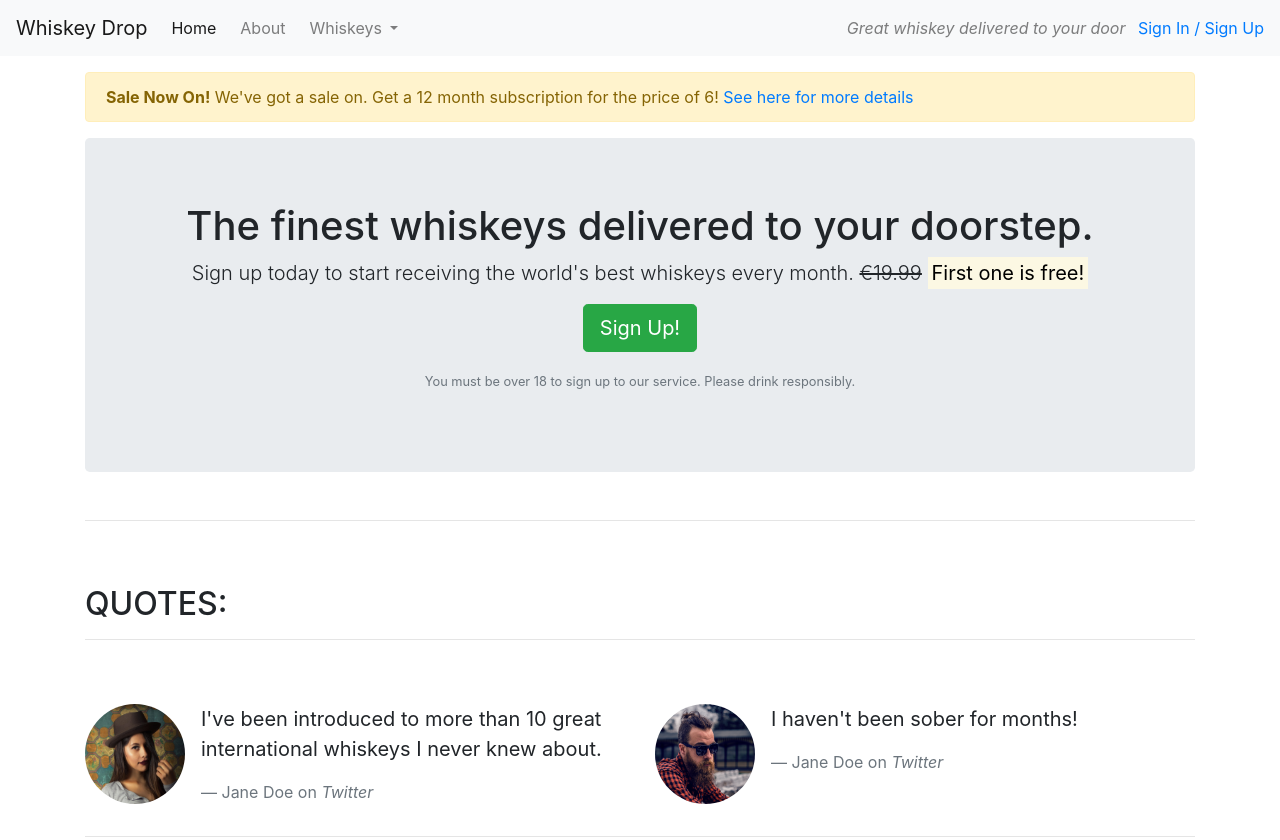
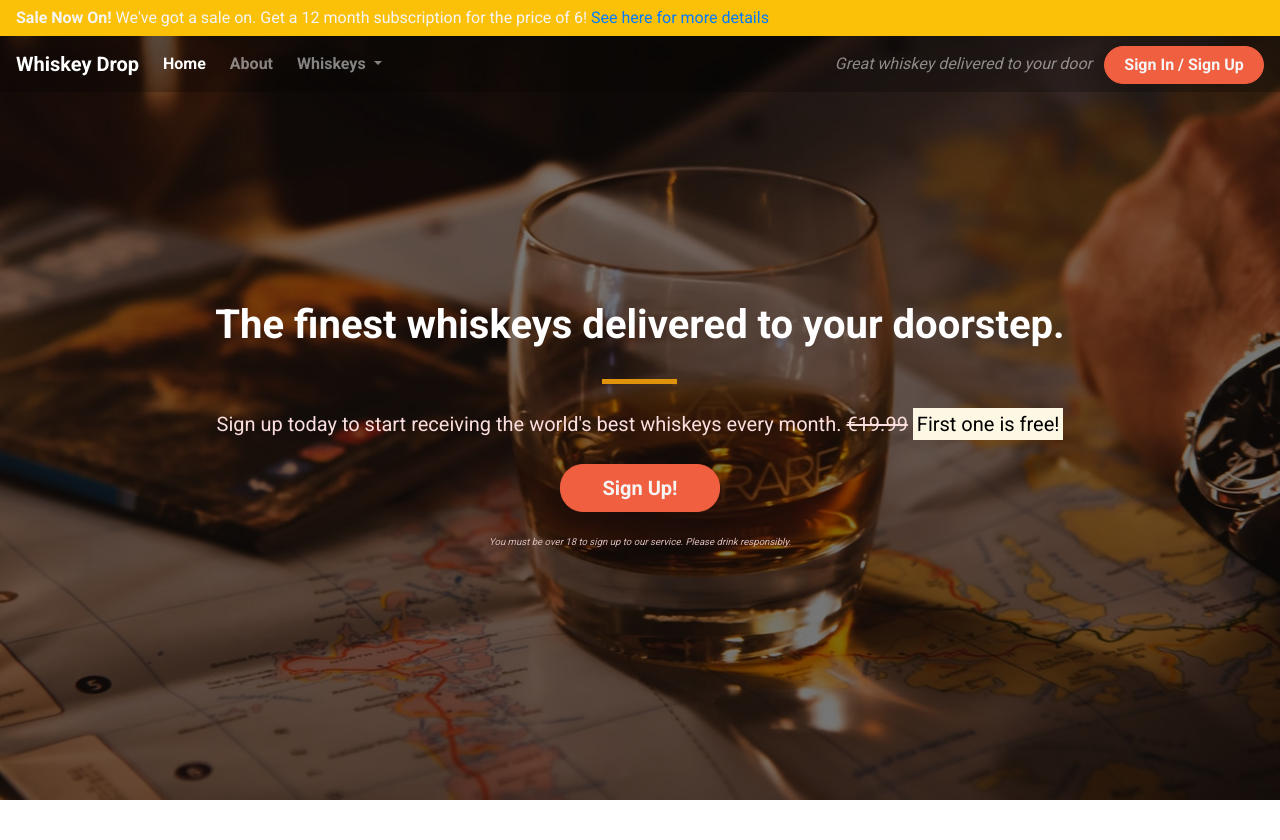
Before and after one commit to ThijsTerporten/Coding, a plain HTML site: page index.html in a window 1280 px wide. Shown: the top 840 px of the page. Drawn offline with nearby package versions, Linux system fonts and the light colour scheme.

Commit message:
image added, css created

```diff
--- /dev/null
+++ b/css/style.css
@@ -0,0 +1,145 @@
+body {
+    font-family: 'Roboto', sans-serif;
+}
+
+.alert-container .col-12 {
+    padding-left: 0;
+    padding-right: 0;
+}
+
+.site-wide-alert {
+    border-radius: 0;
+    margin-bottom: 0;
+    padding: 5px 15px;
+    color: whitesmoke;
+    background-color: #fbc008;
+    border-color: #fbc008;
+}
+
+.callout-container {
+    height: 100vh;
+
+
+  background: url(../images/whiskey-bg.jpg) no-repeat bottom right fixed;
+  -webkit-background-size: cover;
+  -moz-background-size: cover;
+  -o-background-size: cover;
+  background-size: cover;
+
+  display: flex;
+  align-items: center;
+  justify-content: center;
+
+  position: relative;
+
+}
+
+.opaque-overlay{
+    position: absolute;
+    top: 0;
+    left: 0;
+    height: 100%;
+    width: 100%;
+    background-color: rgba(0,0,0,0.5);
+}
+
+.quotes-container{}
+
+.features-container{}
+
+/* Navbar */
+
+.navalert-container{
+    position: absolute;
+    top: 0;
+    left: 0;
+    padding-left: 0;
+    padding-right: 0;
+    z-index: 1;
+}
+
+.navbar{
+    margin-bottom: 0;
+    border: 0;
+    width: 100%;
+    background-color: rgba(0,0,0,0.25);
+}
+
+.navbar .navbar-toggler{
+    border: 0;
+}
+
+.navbar-brand {
+    font-weight: bold;
+}
+
+.navbar .navbar-nav a {
+    font-weight: bold;
+}
+
+
+/* Jumbotron */
+
+.jumbotron{
+    background-color: transparent;
+}
+
+.jumbotron-header{
+    color: white;
+    font-weight: bold;
+    margin-bottom: 30px;
+    margin-top: 100px;
+}
+
+.jumbotron .lead {
+    margin: 25px 0;
+    color: #fbdede;
+}
+
+.jumbotron small{
+    font-size: 60%;
+    font-style: italic;
+    color: #d8bbbb;
+}
+
+/* Block Divider */
+
+.block-divider{
+    width: 75px;
+    height: 5px;
+    border: 0;
+}
+
+.block-divider--orange{
+     background-color: #de930a;
+}
+
+.block-divider--short{
+    width: 35px;
+}
+
+/* Buttons */
+
+.btn--cta{
+    font-weight: bold;
+    border-radius: 23px;
+    width: 160px;
+}
+
+.btn--red{
+    color: whitesmoke;
+    background-color: #f05f40;
+    border-color: #f05f40;
+}
+
+.btn--red:hover,
+.btn--red:active,
+.btn--red:focus,
+.btn--red:active:focus {
+    background-color: #d40733;
+    border-color: #d40733;
+}
+
+a:hover{
+    color: whitesmoke;
+}
--- a/index.html
+++ b/index.html
@@ -6,16 +6,31 @@
     <meta name="viewport" content="width=device-width, initial-scale=1.0">
     <title>Whiskey Drop | Taste a new whiskey every month</title>
     <link rel="stylesheet" href="https://maxcdn.bootstrapcdn.com/bootstrap/4.1.3/css/bootstrap.min.css">
-    <link rel="stylesheet" href="https://use.fontawesome.com/releases/v5.6.1/css/all.css" integrity="sha384-gfdkjb5BdAXd+lj+gudLWI+BXq4IuLW5IT+brZEZsLFm++aCMlF1V92rMkPaX4PP" crossorigin="anonymous">
+    <link rel="stylesheet" href="https://use.fontawesome.com/releases/v5.6.1/css/all.css"
+        integrity="sha384-gfdkjb5BdAXd+lj+gudLWI+BXq4IuLW5IT+brZEZsLFm++aCMlF1V92rMkPaX4PP" crossorigin="anonymous">
+    <link href="https://fonts.googleapis.com/css?family=Roboto:400,700" rel="stylesheet">
+    <link rel="stylesheet" href="css/style.css" type="text/css">
 </head>
 
 <body>
     <!--Nav-->
-    <nav class="navbar navbar-light navbar-expand-sm bg-light">
+    <div class="container-fluid navalert-container">
+        <div class="container-fluid alert-container">
+        <div class="row d-none d-sm-block">
+            <div class="col-12">
+                <div class="site-wide-alert alert alert-warning">
+                    <strong>Sale Now On!</strong> We've got a sale on. Get a 12 month subscription for the price of 6!
+                    <a href="">See here for more details</a>
+                </div>
+            </div>
+        </div>
+    </div>
+        <nav class="navbar navbar-dark navbar-expand-sm">
             <a href="/" class="navbar-brand">
                 Whiskey Drop</a>
 
-        <button class="navbar-toggler ml-auto" type="button" data-toggle="collapse" data-target="#navbarNavDropdown" aria-controls="navbarNavDropdown" aria-expanded="false" aria-label="Toggle navigation">
+            <button class="navbar-toggler ml-auto" type="button" data-toggle="collapse" data-target="#navbarNavDropdown"
+                aria-controls="navbarNavDropdown" aria-expanded="false" aria-label="Toggle navigation">
                 <span class="navbar-toggler-icon"></span></button>
 
             <div class="collapse navbar-collapse" id="navbarNavDropdown">
@@ -23,7 +38,8 @@
                     <li class="active nav-item mr-2"><a class="nav-link" href="/">Home</a></li>
                     <li class="nav-item mr-2"><a class="nav-link" href="">About</a></li>
                     <li class="nav-item dropdown">
-                    <a class="nav-link dropdown-toggle" href="#" id="navbarDropdownMenuLink" role="button" data-toggle="dropdown" aria-haspopup="true" aria-expanded="false">
+                        <a class="nav-link dropdown-toggle" href="#" id="navbarDropdownMenuLink" role="button"
+                            data-toggle="dropdown" aria-haspopup="true" aria-expanded="false">
                             Whiskeys
                         </a>
                         <div class="dropdown-menu" aria-labelledby="navbarDropdownMenuLink">
@@ -39,35 +55,36 @@
             </div>
             <div class="d-none d-md-block">
                 <p class="navbar-text my-auto mr-2"><i>Great whiskey delivered to your door</i></p>
-            <a href="/login">Sign In / Sign Up</a>
+                <a href="/login" class="btn btn--cta btn--red">Sign In / Sign Up</a>
             </div>
             <!--</div>-->
         </nav>
-    <article class="container mt-3">
-        <div class="row d-none d-sm-block">
-            <div class="col-12">
-                <div class="alert alert-warning">
-                    <strong>Sale Now On!</strong> We've got a sale on. Get a 12 month subscription for the price of 6! <a href="">See here for more details</a>
     </div>
-            </div>
-        </div>
+
+    <div class="container-fluid callout-container">
         <!-- Callout -->
+        <div class="opaque-overlay">&nbsp;</div>
         <div class="row">
             <div class="col-12">
                 <section class="callout jumbotron text-center">
-                    <h1>The finest whiskeys delivered to your doorstep.</h1>
+                    <h1 class="jumbotron-header">The finest whiskeys delivered to your doorstep.</h1>
+                    <hr class="block-divider block-divider--orange">
                     <p class="lead">Sign up today to start receiving the world's best whiskeys every month.
                         <s class="d-none d-sm-inline">€19.99</s>
                         <span class="d-inline d-sm-none"><br></span>
                         <strong><mark>First one is free!</mark></strong></p>
-                    <p><button class="btn btn-lg btn-success" data-toggle="modal" data-target="#signUpModal">Sign Up!</button></p>
-                    <p class="text-muted"><small>You must be over 18 to sign up to our service. Please drink responsibly.</small></p>
+                    <p><button class="btn btn-lg btn--cta btn--red" data-toggle="modal" data-target="#signUpModal">Sign
+                            Up!</button></p>
+                    <p class="text-muted"><small>You must be over 18 to sign up to our service. Please drink
+                            responsibly.</small></p>
                 </section>
             </div>
         </div>
         <!-- /.callout -->
-        <hr>
+    </div>
+
     <!-- Quotes -->
+    <div class="container quotes-container">
         <section class="quotes">
             <div class="row">
                 <div class="col-12 my-5">
@@ -83,8 +100,10 @@
                         </div>
                         <div class="media-body">
                             <blockquote class="blockquote">
-                                <p>I've been introduced to more than 10 great international whiskeys I never knew about.</p>
-                                <footer class="blockquote-footer">Jane Doe on <cite title="Twitter">Twitter</cite></footer>
+                                <p>I've been introduced to more than 10 great international whiskeys I never knew about.
+                                </p>
+                                <footer class="blockquote-footer">Jane Doe on <cite title="Twitter">Twitter</cite>
+                                </footer>
                             </blockquote>
                         </div>
                     </div>
@@ -97,16 +116,19 @@
                         <div class="media-body">
                             <blockquote class="blockquote">
                                 <p>I haven't been sober for months!</p>
-                                <footer class="blockquote-footer">Jane Doe on <cite title="Twitter">Twitter</cite></footer>
+                                <footer class="blockquote-footer">Jane Doe on <cite title="Twitter">Twitter</cite>
+                                </footer>
                             </blockquote>
                         </div>
                     </div>
                 </div>
             </div>
         </section>
+    </div>
     <!-- /.quotes -->
-        <hr>
+
     <!-- Features -->
+    <div class="features-container">
         <section class="features">
             <div class="row">
                 <div class="col-12 my-5">
@@ -117,29 +139,37 @@
             <div class="row">
                 <div class="col-12 col-md-6 col-lg-4">
                     <div class="feature">
-                        <h3><i class="fas fa-gift d-none d-sm-inline"></i> Feature 1 <span class="badge badge-success">New!</span></h3>
-                        <p>Lorem ipsum dolor sit amet, consectetur adipiscing elit, sed do eiusmod tempor incididunt ut labore et dolore magna aliqua. Ut enim ad minim veniam, quis nostrud exercitation ullamco laboris nisi ut aliquip ex ea commodo consequat.</p>
+                        <h3><i class="fas fa-gift d-none d-sm-inline"></i> Feature 1 <span
+                                class="badge badge-success">New!</span></h3>
+                        <p>Lorem ipsum dolor sit amet, consectetur adipiscing elit, sed do eiusmod tempor incididunt ut
+                            labore et dolore magna aliqua. Ut enim ad minim veniam, quis nostrud exercitation ullamco
+                            laboris nisi ut aliquip ex ea commodo consequat.</p>
                         <p><a class="btn btn-sm btn-light" href="">Read More</a></p>
                     </div>
                 </div>
                 <div class="col-12 col-md-6 col-lg-4">
                     <div class="feature">
                         <h3><i class="fas fa-credit-card d-none d-sm-inline"></i> Feature 2</h3>
-                        <p>Lorem ipsum dolor sit amet, consectetur adipiscing elit, sed do eiusmod tempor incididunt ut labore et dolore magna aliqua. Ut enim ad minim veniam, quis nostrud exercitation ullamco laboris nisi ut aliquip ex ea commodo consequat.</p>
+                        <p>Lorem ipsum dolor sit amet, consectetur adipiscing elit, sed do eiusmod tempor incididunt ut
+                            labore et dolore magna aliqua. Ut enim ad minim veniam, quis nostrud exercitation ullamco
+                            laboris nisi ut aliquip ex ea commodo consequat.</p>
                         <p><a class="btn btn-sm btn-light" href="">Read More</a></p>
                     </div>
                 </div>
                 <div class="col-12 d-md-none d-lg-block col-lg-4">
                     <div class="feature">
                         <h3><i class="fas fa-times-circle d-none d-sm-inline"></i> Feature 3</h3>
-                        <p>Lorem ipsum dolor sit amet, consectetur adipiscing elit, sed do eiusmod tempor incididunt ut labore et dolore magna aliqua. Ut enim ad minim veniam, quis nostrud exercitation ullamco laboris nisi ut aliquip ex ea commodo consequat.</p>
+                        <p>Lorem ipsum dolor sit amet, consectetur adipiscing elit, sed do eiusmod tempor incididunt ut
+                            labore et dolore magna aliqua. Ut enim ad minim veniam, quis nostrud exercitation ullamco
+                            laboris nisi ut aliquip ex ea commodo consequat.</p>
                         <p><a class="btn btn-sm btn-light" href="">Read More</a></p>
                     </div>
                 </div>
             </div>
         </section>
+    </div>
     <!-- /.features -->
-    </article>
+
 
     <div class="modal" tabindex="-1" role="dialog" id="signUpModal">
         <div class="modal-dialog" role="document">
@@ -154,8 +184,10 @@
                     <form>
                         <div class="form-group">
                             <label for="exampleInputEmail1">Email address</label>
-                            <input type="email" class="form-control" id="exampleInputEmail1" aria-describedby="emailHelp" placeholder="Enter email">
-                            <small id="emailHelp" class="form-text text-muted">We'll never share your email with anyone else.</small>
+                            <input type="email" class="form-control" id="exampleInputEmail1"
+                                aria-describedby="emailHelp" placeholder="Enter email">
+                            <small id="emailHelp" class="form-text text-muted">We'll never share your email with anyone
+                                else.</small>
                         </div>
                         <div class="form-group">
                             <label for="password">Password</label>
@@ -163,7 +195,8 @@
                         </div>
                         <div class="form-group">
                             <label for="repeatPassword">Repeat Password</label>
-                            <input type="password" class="form-control" id="repeatPassword" placeholder="Repeat Password">
+                            <input type="password" class="form-control" id="repeatPassword"
+                                placeholder="Repeat Password">
                         </div>
                         <button type="submit" class="btn btn-success">Submit</button>
                     </form>
@@ -172,9 +205,15 @@
         </div>
     </div>
 
-    <script src="https://code.jquery.com/jquery-3.3.1.slim.min.js" integrity="sha384-q8i/X+965DzO0rT7abK41JStQIAqVgRVzpbzo5smXKp4YfRvH+8abtTE1Pi6jizo" crossorigin="anonymous"></script>
-    <script src="https://cdnjs.cloudflare.com/ajax/libs/popper.js/1.14.3/umd/popper.min.js" integrity="sha384-ZMP7rVo3mIykV+2+9J3UJ46jBk0WLaUAdn689aCwoqbBJiSnjAK/l8WvCWPIPm49" crossorigin="anonymous"></script>
-    <script src="https://stackpath.bootstrapcdn.com/bootstrap/4.1.3/js/bootstrap.min.js" integrity="sha384-ChfqqxuZUCnJSK3+MXmPNIyE6ZbWh2IMqE241rYiqJxyMiZ6OW/JmZQ5stwEULTy" crossorigin="anonymous"></script>
+    <script src="https://code.jquery.com/jquery-3.3.1.slim.min.js"
+        integrity="sha384-q8i/X+965DzO0rT7abK41JStQIAqVgRVzpbzo5smXKp4YfRvH+8abtTE1Pi6jizo"
+        crossorigin="anonymous"></script>
+    <script src="https://cdnjs.cloudflare.com/ajax/libs/popper.js/1.14.3/umd/popper.min.js"
+        integrity="sha384-ZMP7rVo3mIykV+2+9J3UJ46jBk0WLaUAdn689aCwoqbBJiSnjAK/l8WvCWPIPm49"
+        crossorigin="anonymous"></script>
+    <script src="https://stackpath.bootstrapcdn.com/bootstrap/4.1.3/js/bootstrap.min.js"
+        integrity="sha384-ChfqqxuZUCnJSK3+MXmPNIyE6ZbWh2IMqE241rYiqJxyMiZ6OW/JmZQ5stwEULTy"
+        crossorigin="anonymous"></script>
 </body>
 
 </html>
```
Also changed, not shown: images/whiskey-bg.jpg (added). Lines whose indentation alone changed are shown as unchanged.
